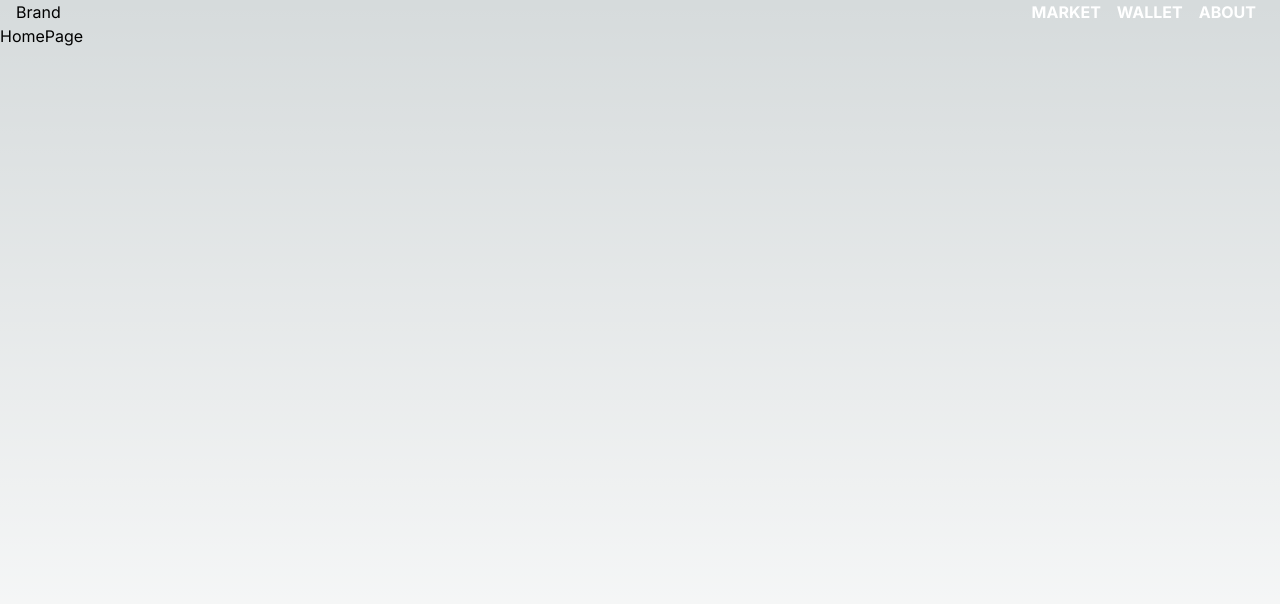
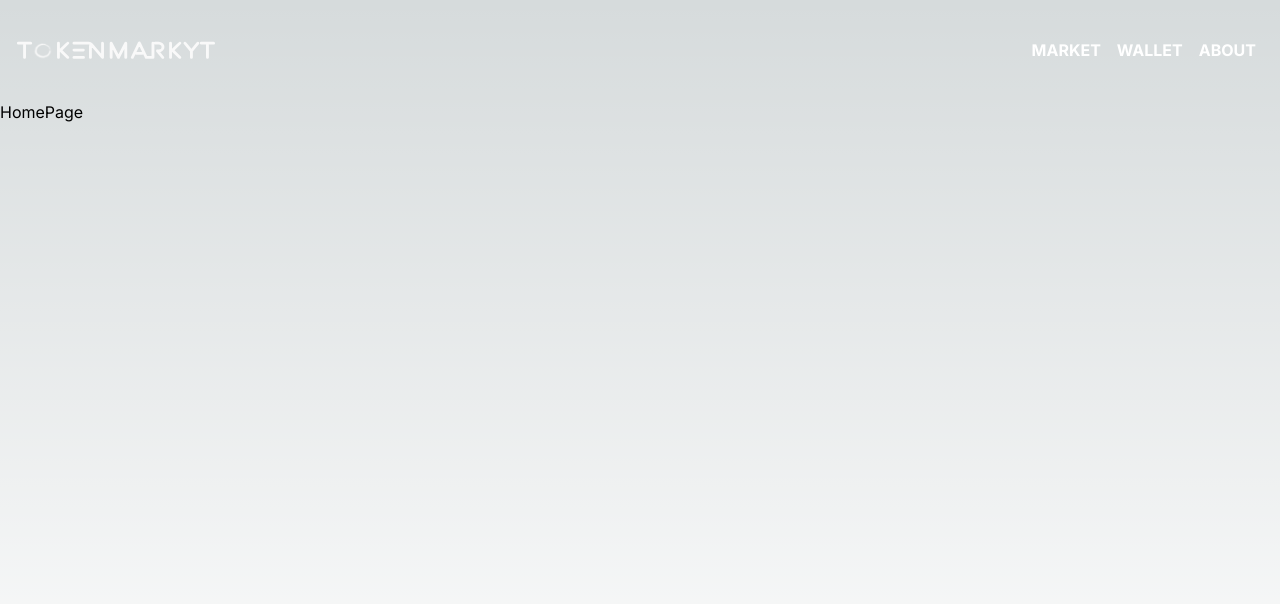
Before and after one commit to Hushout/TokenMarkyt, a Next.js app: page / in a window 1280 px wide. Shown: the top 604 px of the page. Built offline with nearby package versions, Linux system fonts and the light colour scheme.

Commit message:
using BrandLogo

```diff
--- a/src/components/layout/NavBar.tsx
+++ b/src/components/layout/NavBar.tsx
@@ -1,3 +1,4 @@
+import BrandLogo from '@/svg/brand/BrandLogo';
 import React, { FC } from 'react'
 import { FaBars } from 'react-icons/fa'
 
@@ -19,7 +20,7 @@ const NavBar: FC<NavBarProps> = () => {
 
     return (
         <div className='flex justify-between items-center w-100% px-4 h-auto'>
-            <a href='/'>Brand</a>
+            <a href='/'><BrandLogo /></a>
             <div>
                 {/* <FaBars className='color-white cursor-pointer'/> */}
                 <nav role="navigation" className="flex">
```
